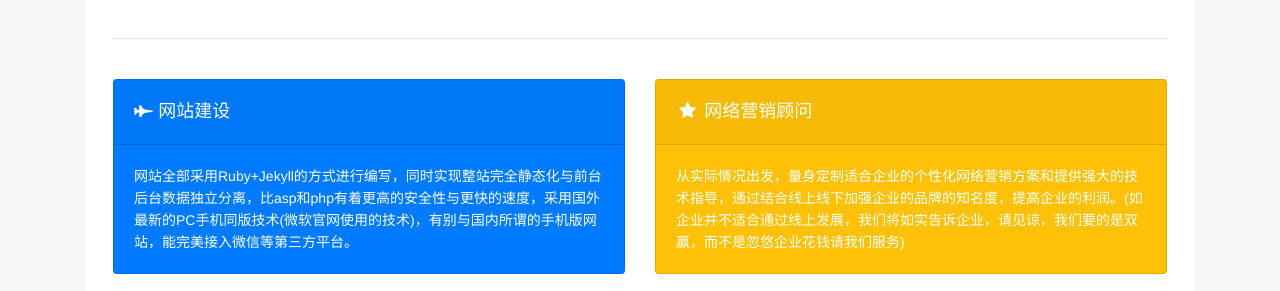
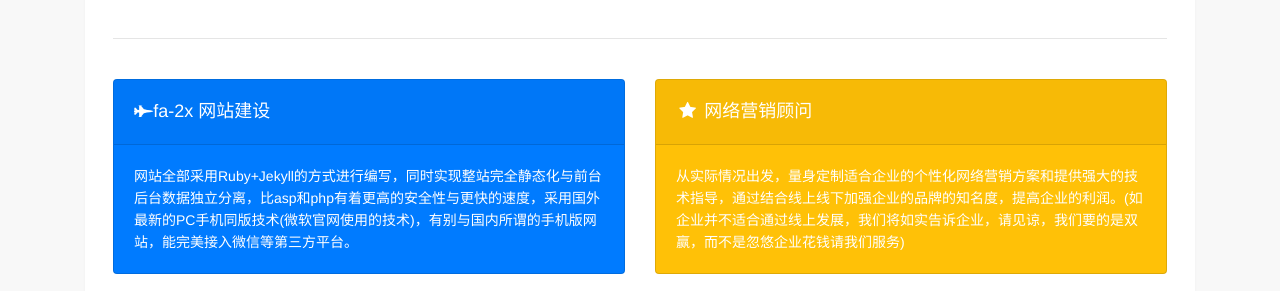
Before and after one commit to Lizhitao609/lizhitao609.github.io, a Jekyll site: the page built from pages/about.html, in a window 1280 px wide. Shown: the part 662-953 px from the top of the page. Built offline with Jekyll 4.4.1, drawn with Linux system fonts in a browser that asks for light colours; comment, search, counter and statistics services are not loaded.

Commit message:
Update about.html

```diff
--- a/pages/about.html
+++ b/pages/about.html
@@ -19,7 +19,7 @@ description: Miller，开源网络创始人，国家第八期SEO工程师，顺
           <div class="col-md-12 my-4"><hr></div>
           <div class="col-md-6">
             <div class="card text-white bg-primary mb-4">
-              <div class="card-header"><h4><i class="fa fa-fighter-jet" aria-hidden="true"></i> 网站建设</h4></div>
+              <div class="card-header"><h4><i class="fa fa-fighter-jet" aria-hidden="true"></i>fa-2x 网站建设</h4></div>
               <div class="card-body">
                 <p class="card-text">网站全部采用Ruby+Jekyll的方式进行编写，同时实现整站完全静态化与前台后台数据独立分离，比asp和php有着更高的安全性与更快的速度，采用国外最新的PC手机同版技术(微软官网使用的技术)，有别与国内所谓的手机版网站，能完美接入微信等第三方平台。</p>
               </div>
```
